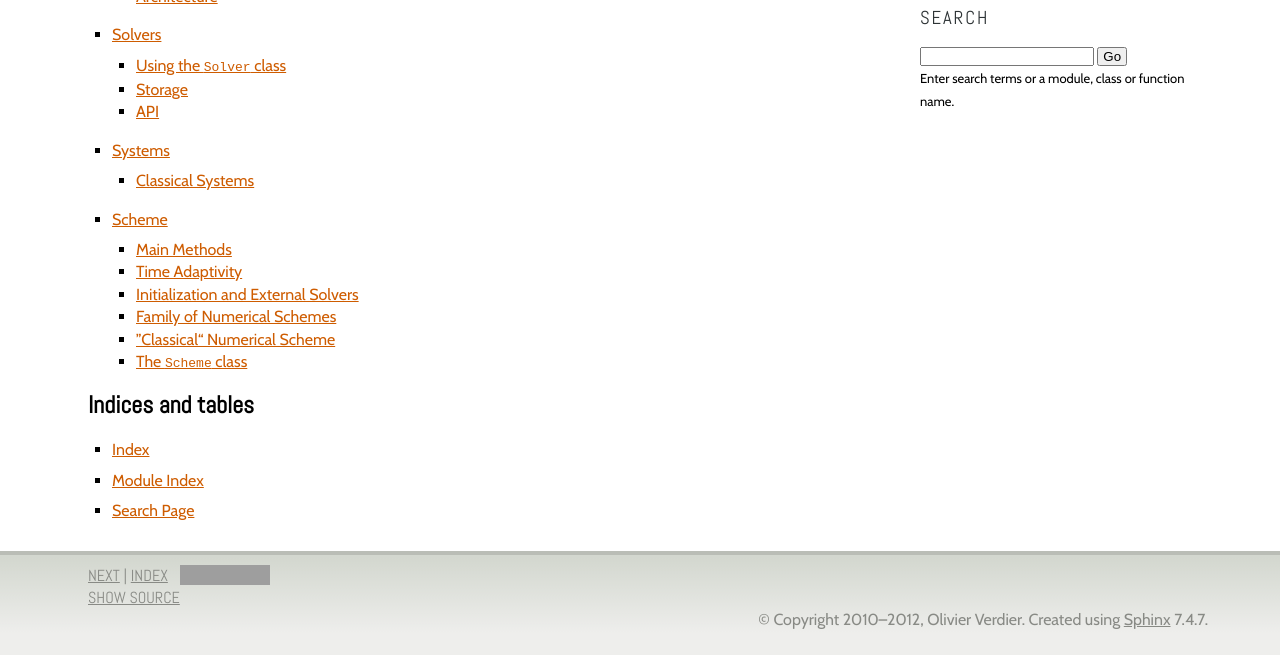
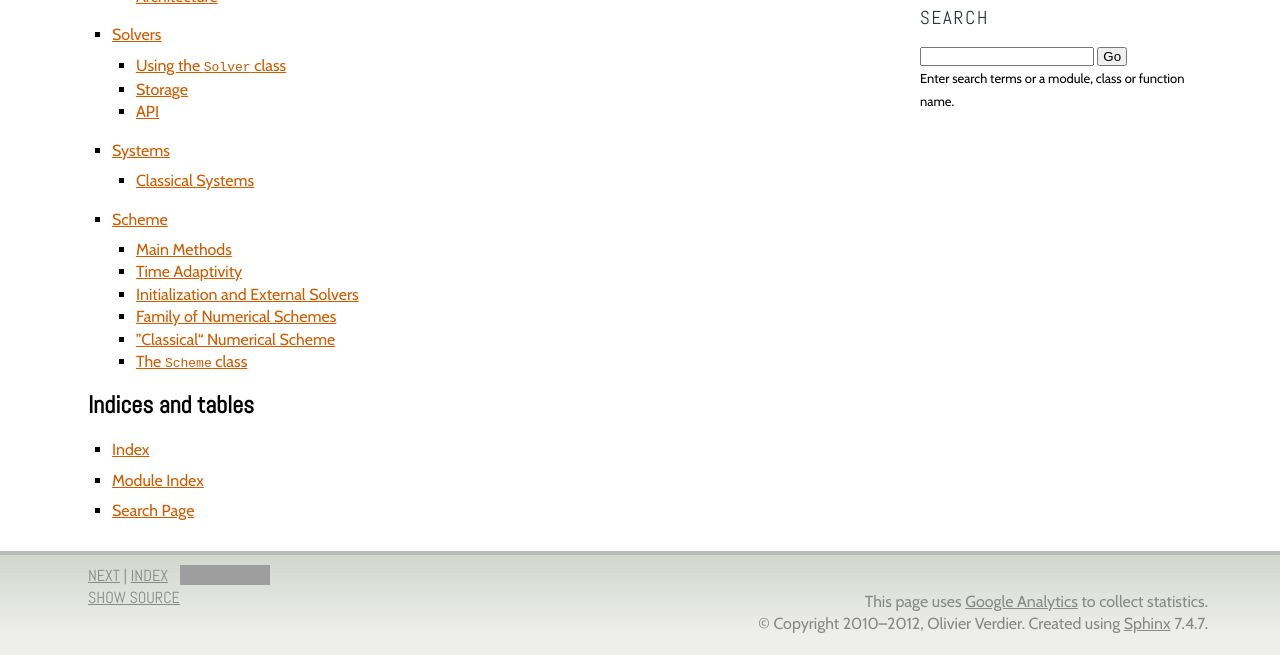
Before and after one commit to olivierverdier/odelab, a Sphinx documentation site: the page built from doc/index.rst, in a window 1280 px wide, cut to the strip 324-979 px from the top of the page. Built offline with Sphinx 7.4.7, drawn with Linux system fonts in a browser that asks for light colours; grey boxes are pictures that could not be loaded.

```diff
--- a/doc/themes/agogode/layout.html
+++ b/doc/themes/agogode/layout.html
@@ -91,6 +100,19 @@
        border="0" alt="Powered by MathJax" />
    </a>
    </div>
+   <div class="right"><p>This page uses <a href="http://analytics.google.com/">
+		   Google Analytics</a> to collect statistics.
+</p>
+<script type="text/javascript">
+  (function() {
+    var ga = document.createElement('script');
+    ga.src = ('https:' == document.location.protocol ?
+              'https://ssl' : 'http://www') + '.google-analytics.com/ga.js';
+    ga.setAttribute('async', 'true');
+    document.documentElement.firstChild.appendChild(ga);
+  })();
+</script>
+</div>
 
         <div class="right">
           {{ super() }}
--- a/doc/themes/agogode/static/agogo.css_t
+++ b/doc/themes/agogode/static/agogo.css_t
@@ -237,11 +237,12 @@ div.document .descname {
 }
 
 div.document .docutils.literal {
-  background-color: #eeeeec;
+	color: #555;
   padding: 1px;
 }
 
 div.document .docutils.xref.literal {
+color: inherit;
   background-color: transparent;
   padding: 0px;
 }
```
Also changed, not shown: other parts of doc/themes/agogode/layout.html (+9 -0 lines).
